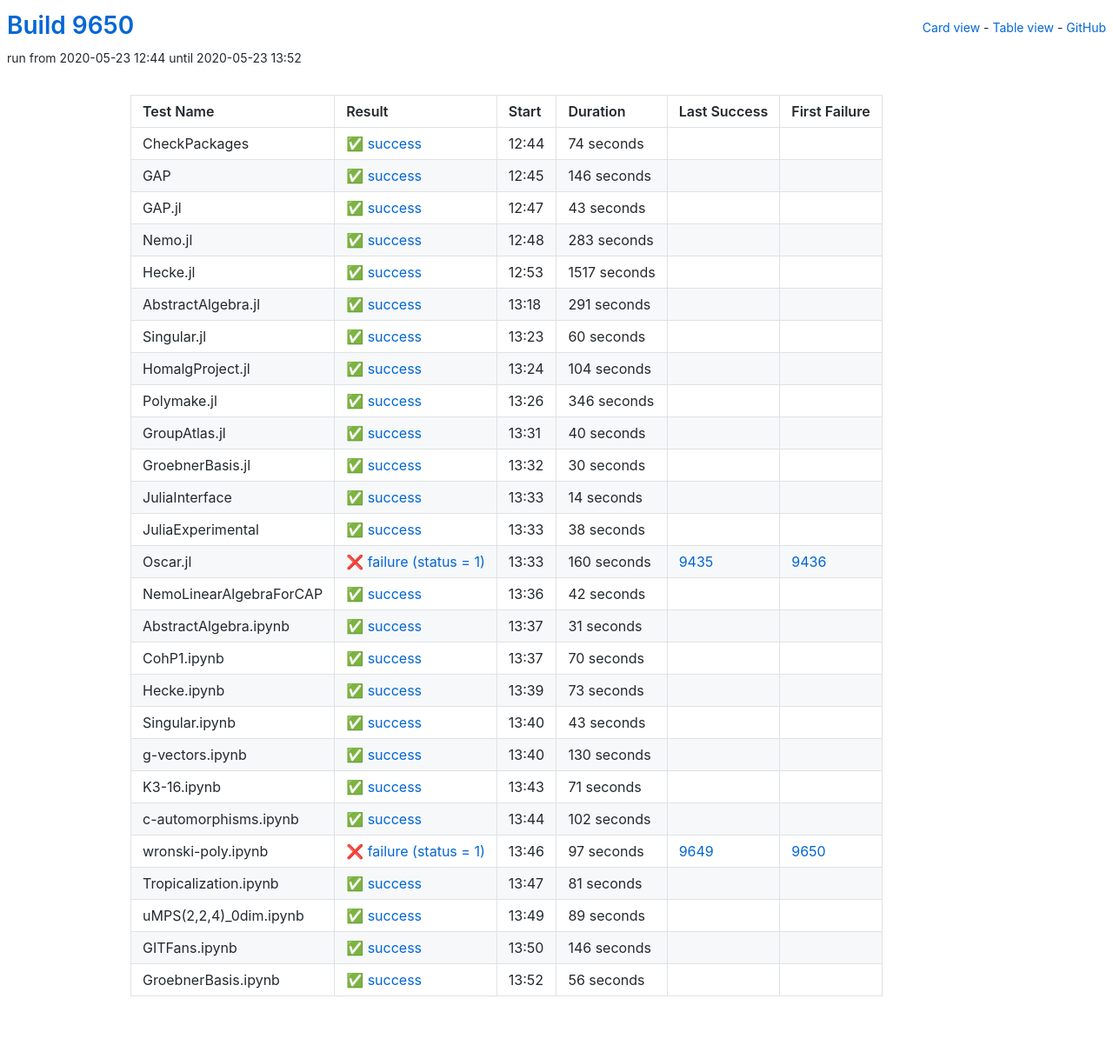
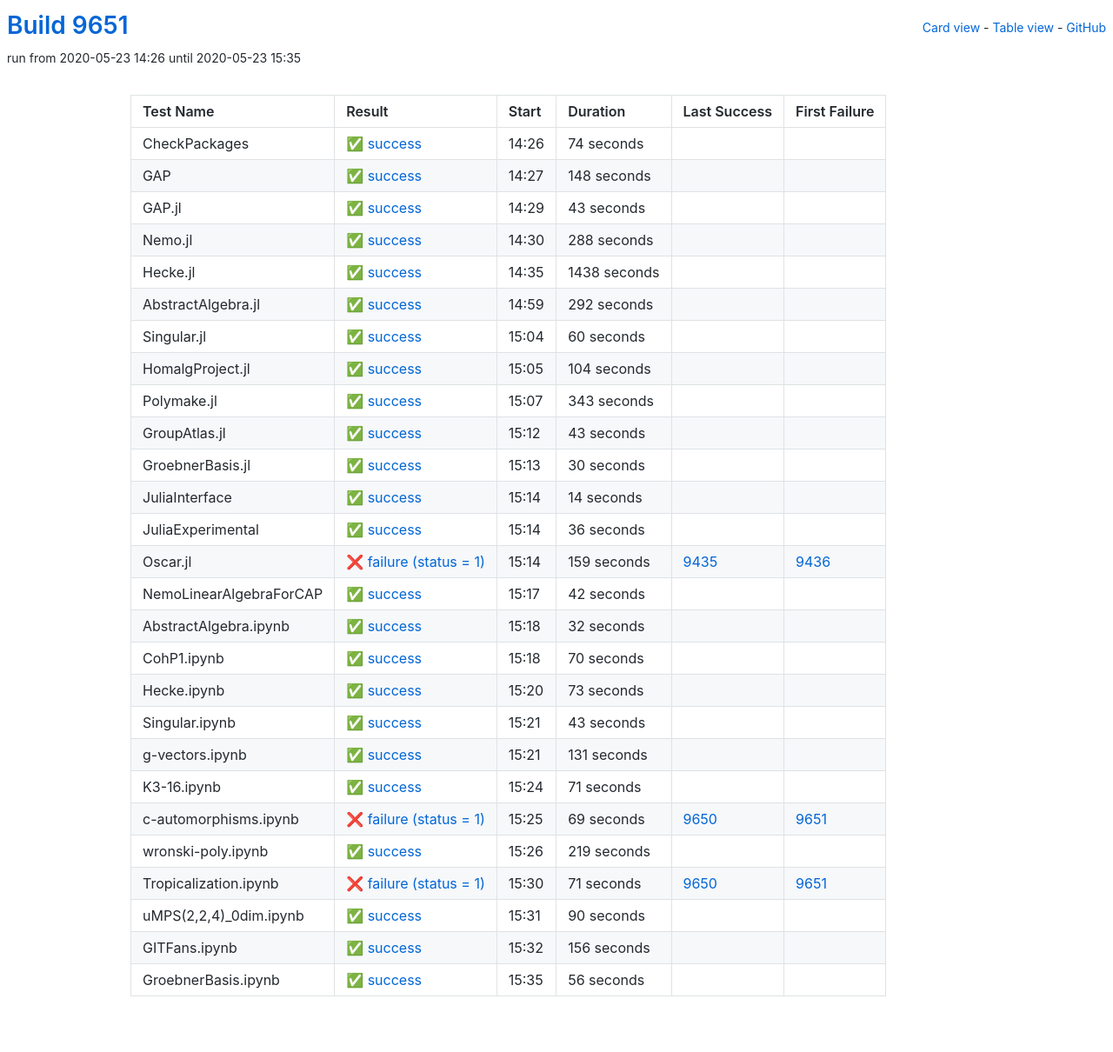
Before and after one commit to oscar-system/oscar-ci-status, a Jekyll site: the page built from table.html, in a window 1280 px wide. Shown: the whole page at 87% size. Built offline with Jekyll 4.4.1, drawn with Linux system fonts in a browser that asks for light colours.

Commit message:
Build 9651

```diff
--- a/_data/ci.yml
+++ b/_data/ci.yml
@@ -1,5 +1,5 @@
-build: 9650
-build_url: https://oscarci.mathematik.uni-kl.de/job/oscar/9650/
+build: 9651
+build_url: https://oscarci.mathematik.uni-kl.de/job/oscar/9651/
 job: oscar
 tests:
 - duration: 74
@@ -9,21 +9,21 @@
   id: checkpackages
   last_success: false
   last_success_url: null
-  log: https://oscarci.mathematik.uni-kl.de/job/oscar/9650/artifact/logs/build-9650/CheckPackages.log
+  log: https://oscarci.mathematik.uni-kl.de/job/oscar/9651/artifact/logs/build-9651/CheckPackages.log
   name: CheckPackages
-  start: 2020-05-23 12:44
+  start: 2020-05-23 14:26
   status: success
   success: true
-- duration: 146
+- duration: 148
   exitcode: 0
   first_failure: false
   first_failure_url: null
   id: gap
   last_success: false
   last_success_url: null
-  log: https://oscarci.mathematik.uni-kl.de/job/oscar/9650/artifact/logs/build-9650/GAP.log
+  log: https://oscarci.mathematik.uni-kl.de/job/oscar/9651/artifact/logs/build-9651/GAP.log
   name: GAP
-  start: 2020-05-23 12:45
+  start: 2020-05-23 14:27
   status: success
   success: true
 - duration: 43
@@ -33,45 +33,45 @@
   id: gap-jl
   last_success: false
   last_success_url: null
-  log: https://oscarci.mathematik.uni-kl.de/job/oscar/9650/artifact/logs/build-9650/GAP.jl.log
+  log: https://oscarci.mathematik.uni-kl.de/job/oscar/9651/artifact/logs/build-9651/GAP.jl.log
   name: GAP.jl
-  start: 2020-05-23 12:47
+  start: 2020-05-23 14:29
   status: success
   success: true
-- duration: 283
+- duration: 288
   exitcode: 0
   first_failure: false
   first_failure_url: null
   id: nemo-jl
   last_success: false
   last_success_url: null
-  log: https://oscarci.mathematik.uni-kl.de/job/oscar/9650/artifact/logs/build-9650/Nemo.jl.log
+  log: https://oscarci.mathematik.uni-kl.de/job/oscar/9651/artifact/logs/build-9651/Nemo.jl.log
   name: Nemo.jl
-  start: 2020-05-23 12:48
+  start: 2020-05-23 14:30
   status: success
   success: true
-- duration: 1517
+- duration: 1438
   exitcode: 0
   first_failure: false
   first_failure_url: null
   id: hecke-jl
   last_success: false
   last_success_url: null
-  log: https://oscarci.mathematik.uni-kl.de/job/oscar/9650/artifact/logs/build-9650/Hecke.jl.log
+  log: https://oscarci.mathematik.uni-kl.de/job/oscar/9651/artifact/logs/build-9651/Hecke.jl.log
   name: Hecke.jl
-  start: 2020-05-23 12:53
+  start: 2020-05-23 14:35
   status: success
   success: true
-- duration: 291
+- duration: 292
   exitcode: 0
   first_failure: false
   first_failure_url: null
   id: abstractalgebra-jl
   last_success: false
   last_success_url: null
-  log: https://oscarci.mathematik.uni-kl.de/job/oscar/9650/artifact/logs/build-9650/AbstractAlgebra.jl.log
+  log: https://oscarci.mathematik.uni-kl.de/job/oscar/9651/artifact/logs/build-9651/AbstractAlgebra.jl.log
   name: AbstractAlgebra.jl
-  start: 2020-05-23 13:18
+  start: 2020-05-23 14:59
   status: success
   success: true
 - duration: 60
@@ -81,9 +81,9 @@
   id: singular-jl
   last_success: false
   last_success_url: null
-  log: https://oscarci.mathematik.uni-kl.de/job/oscar/9650/artifact/logs/build-9650/Singular.jl.log
+  log: https://oscarci.mathematik.uni-kl.de/job/oscar/9651/artifact/logs/build-9651/Singular.jl.log
   name: Singular.jl
-  start: 2020-05-23 13:23
+  start: 2020-05-23 15:04
   status: success
   success: true
 - duration: 104
@@ -93,33 +93,33 @@
   id: homalgproject-jl
   last_success: false
   last_success_url: null
-  log: https://oscarci.mathematik.uni-kl.de/job/oscar/9650/artifact/logs/build-9650/HomalgProject.jl.log
+  log: https://oscarci.mathematik.uni-kl.de/job/oscar/9651/artifact/logs/build-9651/HomalgProject.jl.log
   name: HomalgProject.jl
-  start: 2020-05-23 13:24
+  start: 2020-05-23 15:05
   status: success
   success: true
-- duration: 346
+- duration: 343
   exitcode: 0
   first_failure: false
   first_failure_url: null
   id: polymake-jl
   last_success: false
   last_success_url: null
-  log: https://oscarci.mathematik.uni-kl.de/job/oscar/9650/artifact/logs/build-9650/Polymake.jl.log
+  log: https://oscarci.mathematik.uni-kl.de/job/oscar/9651/artifact/logs/build-9651/Polymake.jl.log
   name: Polymake.jl
-  start: 2020-05-23 13:26
+  start: 2020-05-23 15:07
   status: success
   success: true
-- duration: 40
+- duration: 43
   exitcode: 0
   first_failure: false
   first_failure_url: null
   id: groupatlas-jl
   last_success: false
   last_success_url: null
-  log: https://oscarci.mathematik.uni-kl.de/job/oscar/9650/artifact/logs/build-9650/GroupAtlas.jl.log
+  log: https://oscarci.mathematik.uni-kl.de/job/oscar/9651/artifact/logs/build-9651/GroupAtlas.jl.log
   name: GroupAtlas.jl
-  start: 2020-05-23 13:31
+  start: 2020-05-23 15:12
   status: success
   success: true
 - duration: 30
@@ -129,9 +129,9 @@
   id: groebnerbasis-jl
   last_success: false
   last_success_url: null
-  log: https://oscarci.mathematik.uni-kl.de/job/oscar/9650/artifact/logs/build-9650/GroebnerBasis.jl.log
+  log: https://oscarci.mathematik.uni-kl.de/job/oscar/9651/artifact/logs/build-9651/GroebnerBasis.jl.log
   name: GroebnerBasis.jl
-  start: 2020-05-23 13:32
+  start: 2020-05-23 15:13
   status: success
   success: true
 - duration: 14
@@ -141,33 +141,33 @@
   id: juliainterface
   last_success: false
   last_success_url: null
-  log: https://oscarci.mathematik.uni-kl.de/job/oscar/9650/artifact/logs/build-9650/JuliaInterface.log
+  log: https://oscarci.mathematik.uni-kl.de/job/oscar/9651/artifact/logs/build-9651/JuliaInterface.log
   name: JuliaInterface
-  start: 2020-05-23 13:33
+  start: 2020-05-23 15:14
   status: success
   success: true
-- duration: 38
+- duration: 36
   exitcode: 0
   first_failure: false
   first_failure_url: null
   id: juliaexperimental
   last_success: false
   last_success_url: null
-  log: https://oscarci.mathematik.uni-kl.de/job/oscar/9650/artifact/logs/build-9650/JuliaExperimental.log
+  log: https://oscarci.mathematik.uni-kl.de/job/oscar/9651/artifact/logs/build-9651/JuliaExperimental.log
   name: JuliaExperimental
-  start: 2020-05-23 13:33
+  start: 2020-05-23 15:14
   status: success
   success: true
-- duration: 160
+- duration: 159
   exitcode: 1
   first_failure: 9436
   first_failure_url: https://oscarci.mathematik.uni-kl.de/job/oscar/9436/
   id: oscar-jl
   last_success: 9435
   last_success_url: https://oscarci.mathematik.uni-kl.de/job/oscar/9435/
-  log: https://oscarci.mathematik.uni-kl.de/job/oscar/9650/artifact/logs/build-9650/Oscar.jl.log
+  log: https://oscarci.mathematik.uni-kl.de/job/oscar/9651/artifact/logs/build-9651/Oscar.jl.log
   name: Oscar.jl
-  start: 2020-05-23 13:33
+  start: 2020-05-23 15:14
   status: failure
   success: false
 - duration: 42
@@ -177,21 +177,21 @@
   id: nemolinearalgebraforcap
   last_success: false
   last_success_url: null
-  log: https://oscarci.mathematik.uni-kl.de/job/oscar/9650/artifact/logs/build-9650/NemoLinearAlgebraForCAP.log
+  log: https://oscarci.mathematik.uni-kl.de/job/oscar/9651/artifact/logs/build-9651/NemoLinearAlgebraForCAP.log
   name: NemoLinearAlgebraForCAP
-  start: 2020-05-23 13:36
+  start: 2020-05-23 15:17
   status: success
   success: true
-- duration: 31
+- duration: 32
   exitcode: 0
   first_failure: false
   first_failure_url: null
   id: abstractalgebra-ipynb
   last_success: false
   last_success_url: null
-  log: https://oscarci.mathematik.uni-kl.de/job/oscar/9650/artifact/logs/build-9650/AbstractAlgebra.ipynb.log
+  log: https://oscarci.mathematik.uni-kl.de/job/oscar/9651/artifact/logs/build-9651/AbstractAlgebra.ipynb.log
   name: AbstractAlgebra.ipynb
-  start: 2020-05-23 13:37
+  start: 2020-05-23 15:18
   status: success
   success: true
 - duration: 70
@@ -201,9 +201,9 @@
   id: cohp1-ipynb
   last_success: false
   last_success_url: null
-  log: https://oscarci.mathematik.uni-kl.de/job/oscar/9650/artifact/logs/build-9650/CohP1.ipynb.log
+  log: https://oscarci.mathematik.uni-kl.de/job/oscar/9651/artifact/logs/build-9651/CohP1.ipynb.log
   name: CohP1.ipynb
-  start: 2020-05-23 13:37
+  start: 2020-05-23 15:18
   status: success
   success: true
 - duration: 73
@@ -213,9 +213,9 @@
   id: hecke-ipynb
   last_success: false
   last_success_url: null
-  log: https://oscarci.mathematik.uni-kl.de/job/oscar/9650/artifact/logs/build-9650/Hecke.ipynb.log
+  log: https://oscarci.mathematik.uni-kl.de/job/oscar/9651/artifact/logs/build-9651/Hecke.ipynb.log
   name: Hecke.ipynb
-  start: 2020-05-23 13:39
+  start: 2020-05-23 15:20
   status: success
   success: true
 - duration: 43
@@ -225,21 +225,21 @@
   id: singular-ipynb
   last_success: false
   last_success_url: null
-  log: https://oscarci.mathematik.uni-kl.de/job/oscar/9650/artifact/logs/build-9650/Singular.ipynb.log
+  log: https://oscarci.mathematik.uni-kl.de/job/oscar/9651/artifact/logs/build-9651/Singular.ipynb.log
   name: Singular.ipynb
-  start: 2020-05-23 13:40
+  start: 2020-05-23 15:21
   status: success
   success: true
-- duration: 130
+- duration: 131
   exitcode: 0
   first_failure: false
   first_failure_url: null
   id: g-vectors-ipynb
   last_success: false
   last_success_url: null
-  log: https://oscarci.mathematik.uni-kl.de/job/oscar/9650/artifact/logs/build-9650/g-vectors.ipynb.log
+  log: https://oscarci.mathematik.uni-kl.de/job/oscar/9651/artifact/logs/build-9651/g-vectors.ipynb.log
   name: g-vectors.ipynb
-  start: 2020-05-23 13:40
+  start: 2020-05-23 15:21
   status: success
   success: true
 - duration: 71
@@ -249,69 +249,69 @@
   id: k3-16-ipynb
   last_success: false
   last_success_url: null
-  log: https://oscarci.mathematik.uni-kl.de/job/oscar/9650/artifact/logs/build-9650/K3-16.ipynb.log
+  log: https://oscarci.mathematik.uni-kl.de/job/oscar/9651/artifact/logs/build-9651/K3-16.ipynb.log
   name: K3-16.ipynb
-  start: 2020-05-23 13:43
+  start: 2020-05-23 15:24
   status: success
   success: true
-- duration: 102
+- duration: 69
+  exitcode: 1
+  first_failure: 9651
+  first_failure_url: https://oscarci.mathematik.uni-kl.de/job/oscar/9651/
+  id: c-automorphisms-ipynb
+  last_success: 9650
+  last_success_url: https://oscarci.mathematik.uni-kl.de/job/oscar/9650/
+  log: https://oscarci.mathematik.uni-kl.de/job/oscar/9651/artifact/logs/build-9651/c-automorphisms.ipynb.log
+  name: c-automorphisms.ipynb
+  start: 2020-05-23 15:25
+  status: failure
+  success: false
+- duration: 219
   exitcode: 0
   first_failure: false
   first_failure_url: null
-  id: c-automorphisms-ipynb
+  id: wronski-poly-ipynb
   last_success: false
   last_success_url: null
-  log: https://oscarci.mathematik.uni-kl.de/job/oscar/9650/artifact/logs/build-9650/c-automorphisms.ipynb.log
-  name: c-automorphisms.ipynb
-  start: 2020-05-23 13:44
+  log: https://oscarci.mathematik.uni-kl.de/job/oscar/9651/artifact/logs/build-9651/wronski-poly.ipynb.log
+  name: wronski-poly.ipynb
+  start: 2020-05-23 15:26
   status: success
   success: true
-- duration: 97
+- duration: 71
   exitcode: 1
-  first_failure: 9650
-  first_failure_url: https://oscarci.mathematik.uni-kl.de/job/oscar/9650/
-  id: wronski-poly-ipynb
-  last_success: 9649
-  last_success_url: https://oscarci.mathematik.uni-kl.de/job/oscar/9649/
-  log: https://oscarci.mathematik.uni-kl.de/job/oscar/9650/artifact/logs/build-9650/wronski-poly.ipynb.log
-  name: wronski-poly.ipynb
-  start: 2020-05-23 13:46
+  first_failure: 9651
+  first_failure_url: https://oscarci.mathematik.uni-kl.de/job/oscar/9651/
+  id: tropicalization-ipynb
+  last_success: 9650
+  last_success_url: https://oscarci.mathematik.uni-kl.de/job/oscar/9650/
+  log: https://oscarci.mathematik.uni-kl.de/job/oscar/9651/artifact/logs/build-9651/Tropicalization.ipynb.log
+  name: Tropicalization.ipynb
+  start: 2020-05-23 15:30
   status: failure
   success: false
-- duration: 81
-  exitcode: 0
-  first_failure: false
-  first_failure_url: null
-  id: tropicalization-ipynb
-  last_success: false
-  last_success_url: null
-  log: https://oscarci.mathematik.uni-kl.de/job/oscar/9650/artifact/logs/build-9650/Tropicalization.ipynb.log
-  name: Tropicalization.ipynb
-  start: 2020-05-23 13:47
-  status: success
-  success: true
-- duration: 89
+- duration: 90
   exitcode: 0
   first_failure: false
   first_failure_url: null
   id: umps-2-2-4-0dim-ipynb
   last_success: false
   last_success_url: null
-  log: https://oscarci.mathematik.uni-kl.de/job/oscar/9650/artifact/logs/build-9650/uMPS-2-2-4-_0dim.ipynb.log
+  log: https://oscarci.mathematik.uni-kl.de/job/oscar/9651/artifact/logs/build-9651/uMPS-2-2-4-_0dim.ipynb.log
   name: uMPS(2,2,4)_0dim.ipynb
-  start: 2020-05-23 13:49
+  start: 2020-05-23 15:31
   status: success
   success: true
-- duration: 146
+- duration: 156
   exitcode: 0
   first_failure: false
   first_failure_url: null
   id: gitfans-ipynb
   last_success: false
   last_success_url: null
-  log: https://oscarci.mathematik.uni-kl.de/job/oscar/9650/artifact/logs/build-9650/GITFans.ipynb.log
+  log: https://oscarci.mathematik.uni-kl.de/job/oscar/9651/artifact/logs/build-9651/GITFans.ipynb.log
   name: GITFans.ipynb
-  start: 2020-05-23 13:50
+  start: 2020-05-23 15:32
   status: success
   success: true
 - duration: 56
@@ -321,8 +321,8 @@
   id: groebnerbasis-ipynb
   last_success: false
   last_success_url: null
-  log: https://oscarci.mathematik.uni-kl.de/job/oscar/9650/artifact/logs/build-9650/GroebnerBasis.ipynb.log
+  log: https://oscarci.mathematik.uni-kl.de/job/oscar/9651/artifact/logs/build-9651/GroebnerBasis.ipynb.log
   name: GroebnerBasis.ipynb
-  start: 2020-05-23 13:52
+  start: 2020-05-23 15:35
   status: success
   success: true
```
Also changed, not shown: README.md.
